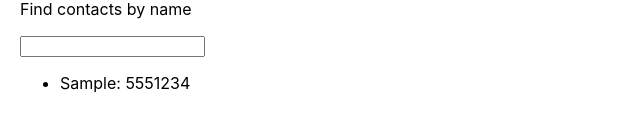
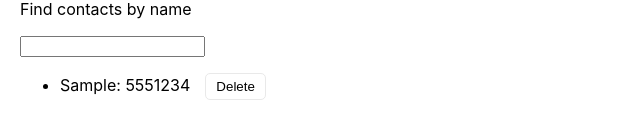
Before and after one commit to bohdan-ryzhko/goit-react-hw-02-phonebook, a React (Create React App) app: page / in a window 1280 px wide. Both pictures are taken after typing "Sample", "5551234" into the empty fields and a click on the button "Add contact". Shown: the part 321-460 px from the top of the page, without its empty margins (0-640 px from the left). Built offline with nearby package versions, Linux system fonts and the light colour scheme.

Commit message:
add remove button (step 5)

```diff
--- a/src/components/ContactList/ContactList.jsx
+++ b/src/components/ContactList/ContactList.jsx
@@ -1,10 +1,21 @@
 import css from "./ContactList.module.css";
 import PropTypes from 'prop-types';
 
-export const ContactList = ({ list }) => {
+export const ContactList = ({ list, removeContact }) => {
 	return (
 		<ul className={css.contacts__list}>
-			{list.map(({ name, id, number }) => <li key={id}>{name}: {number}</li>)}
+			{list.map(({ name, id, number }) =>
+				<li className={css.contact} key={id}>
+					<span>{name}: {number}</span>
+					<button
+						id={id}
+						onClick={removeContact}
+						className={css.removeBtn}
+						type="button">
+						Delete
+					</button>
+				</li>
+			)}
 		</ul>
 	)
 }
--- a/src/components/ContactList/ContactList.module.css
+++ b/src/components/ContactList/ContactList.module.css
@@ -1 +1,15 @@
-.contacts__list {}
+.contacts__list {
+	display: flex;
+	flex-direction: column;
+	gap: 15px;
+}
+
+.removeBtn {
+	cursor: pointer;
+	background-color: transparent;
+	padding: 5px 10px;
+	border: 1px solid #e9e9e9;
+	border-radius: 5px;
+	display: inline-block;
+	margin-left: 15px;
+}
--- a/src/components/Phonebook/Phonebook.jsx
+++ b/src/components/Phonebook/Phonebook.jsx
@@ -43,13 +43,23 @@ export class Phonebook extends Component {
 		}));
 	};
 
+	getFilteredContacts = () => {
+		const { contacts, filter } = this.state;
+		const normalizeFilter = filter.toLowerCase();
+		return contacts.filter(({ name }) =>
+			name.toLowerCase().includes(normalizeFilter));
+	}
+
+	removeContact = ({ target }) => {
+		this.setState(({ contacts }) => ({
+			contacts: contacts.filter(({ id }) => id !== target.id)
+		}))
+	}
+
 	render() {
-		const { contacts, name, filter } = this.state;
+		const { contacts, name } = this.state;
 
-		const normalizeFilter = filter.toLowerCase();
-
-		const filteredContacts = contacts.filter(({ name }) =>
-				name.toLowerCase().includes(normalizeFilter));
+		const filteredContacts = this.getFilteredContacts();
 
 		return (
 			<>
@@ -61,7 +71,7 @@ export class Phonebook extends Component {
 					<>
 						<h2>Contacts</h2>
 						<Filter value={name} handlerFilter={this.handlerFilter} />
-						<ContactList list={filteredContacts} />
+						<ContactList list={filteredContacts} removeContact={this.removeContact} />
 					</>
 				}
 			</>
```
